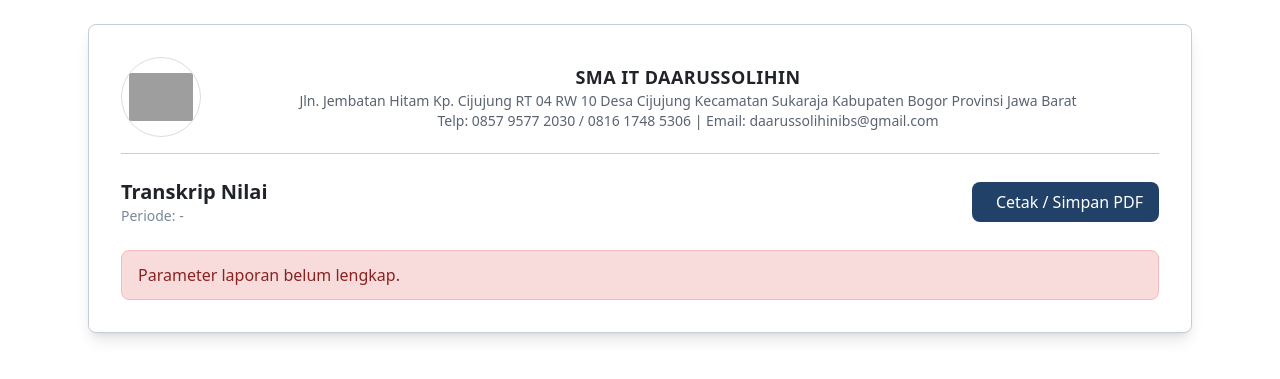
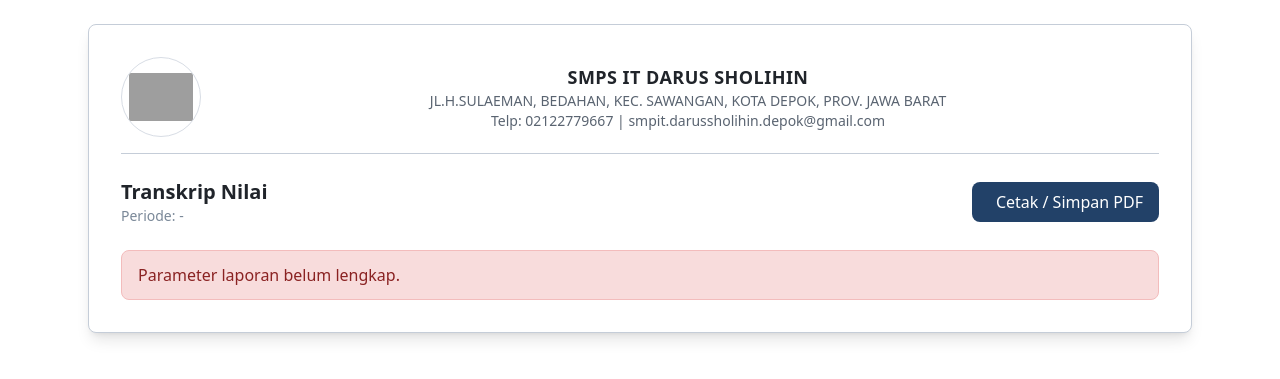
Before and after one commit to sheila-jvn/sia-php, a PHP site: page /sia-project/nilai-print-transkrip.php in a window 1280 px wide. Shown: the top 379 px of the page. Run offline with PHP 8.4, Linux system fonts and the light colour scheme; some libraries are stand-ins or nearby versions; grey boxes are pictures that could not be loaded.

Commit message:
update footer

```diff
--- a/pages/_kop-surat.php
+++ b/pages/_kop-surat.php
@@ -1,9 +1,9 @@
 <?php
 $schoolProfile = $schoolProfile ?? [
-    'name' => 'SMA IT Daarussolihin',
-    'address' => 'Jln. Jembatan Hitam Kp. Cijujung RT 04 RW 10 Desa Cijujung Kecamatan Sukaraja Kabupaten Bogor Provinsi Jawa Barat',
-    'phone' => 'Telp: 0857 9577 2030 / 0816 1748 5306',
-    'email' => 'Email: daarussolihinibs@gmail.com ',
+    'name' => 'SMPS IT DARUS SHOLIHIN',
+    'address' => 'JL.H.SULAEMAN, BEDAHAN, KEC. SAWANGAN, KOTA DEPOK, PROV. JAWA BARAT',
+    'phone' => 'Telp: 02122779667',
+    'email' => 'smpit.darussholihin.depok@gmail.com',
     'logo' => 'https://files.catbox.moe/z5o2td.png',
 ];
 ?>
--- a/pages/_ttd-footer.php
+++ b/pages/_ttd-footer.php
@@ -16,7 +16,7 @@ $bulanIndonesia = [
 
 $hariIni = $hariIndonesia[date('l')] ?? date('l');
 $tanggalIni = date('d') . ' ' . $bulanIndonesia[(int)date('n')] . ' ' . date('Y');
-$lokasi = $lokasi ?? 'Bogor';
+$lokasi = $lokasi ?? 'Jakarta';
 ?>
 
 <div class="mt-8">
```
